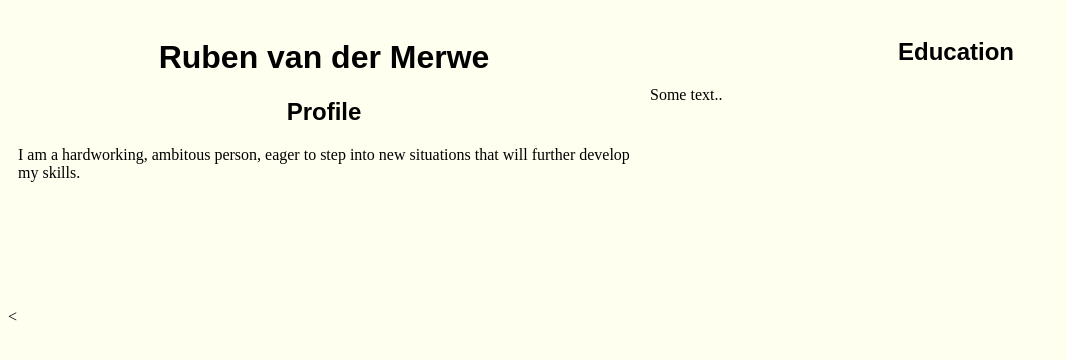
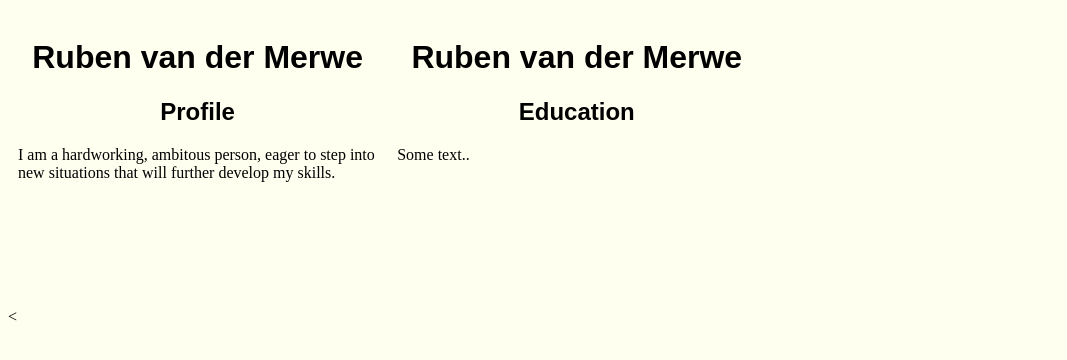
Before and after one commit to RubenvdMerwe1/RubenvdMerwe.github.io, a plain HTML site: page index.html in a window 1280 px wide. Shown: the whole page, without its empty margins (0-1067 px from the left). Drawn offline with Linux system fonts and the light colour scheme.

Commit message:
changing column size

```diff
--- a/index.html
+++ b/index.html
@@ -12,7 +12,7 @@
 
         .column {
             float: left;
-            width: 50%;
+            width: 30%;
             padding: 10px;
             height: 300px;
         }
@@ -35,6 +35,9 @@
             <p>I am a hardworking, ambitous person, eager to step into new situations that will further develop my skills.</p>
         </div>
         <div class="column" style="background-color:ivory">
+            <h1>Ruben van der Merwe</h1>
+            <p></p>
+            <p></p>
             <h2>Education</h2>
             <p>Some text..</p>
         </div>
```
